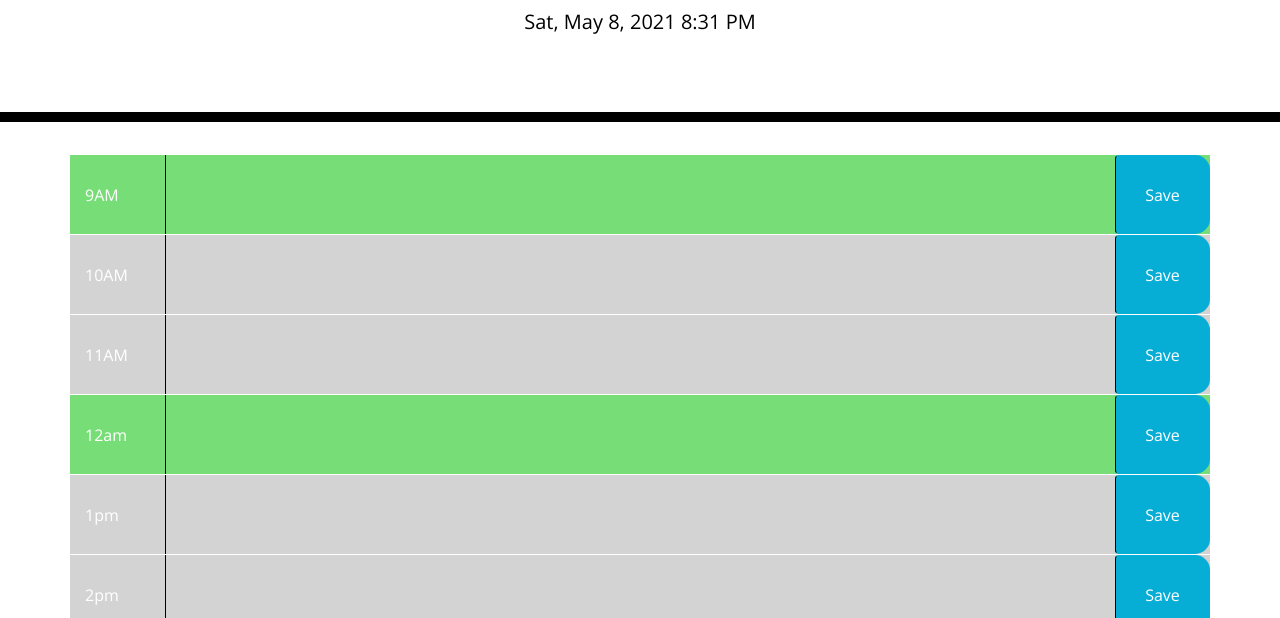
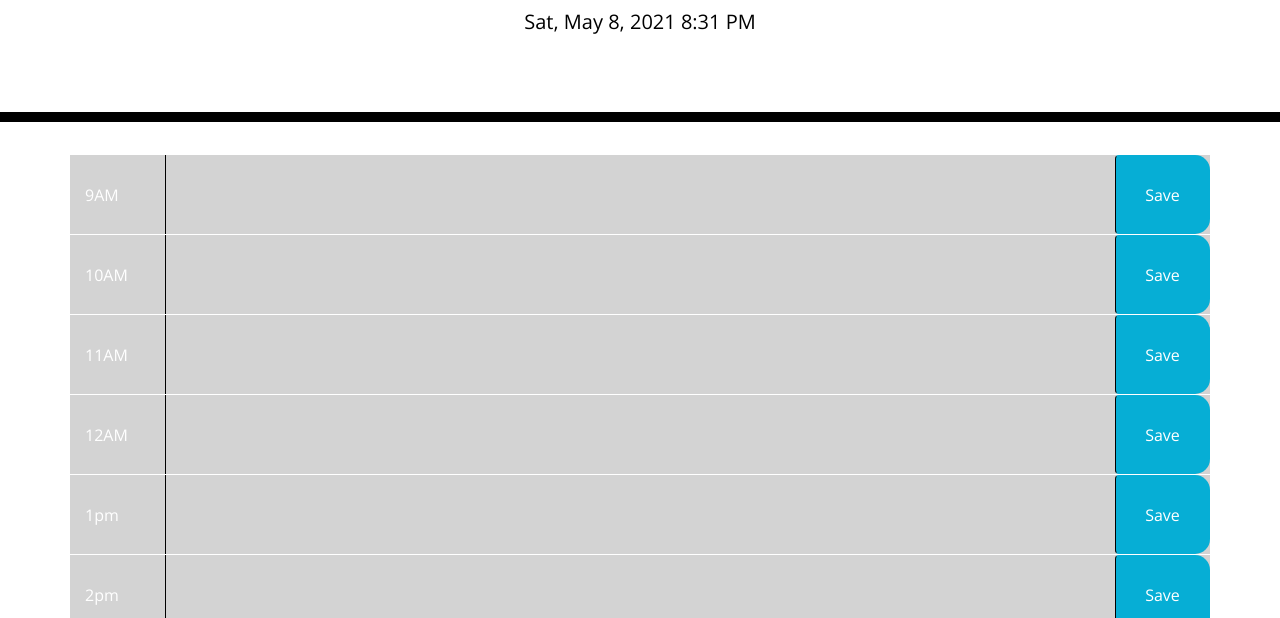
Before and after one commit to jbasquez/dayPlanner, a plain HTML site: page Develop/index.html in a window 1280 px wide. Shown: the part 182-800 px from the top of the page. Drawn offline with nearby package versions, Linux system fonts and the light colour scheme.

Commit message:
fixed coloring bug

```diff
--- a/Develop/index.html
+++ b/Develop/index.html
@@ -31,11 +31,11 @@
     <div class="container">
         <h2 class="now"></h2>
         <!-- format for time block -->
-        <div class="row scheduleForm">
-          <div id ="9" class="col-md-1 currentTime">
+        <div id="9" class="row scheduleForm">
+          <div class="col-md-1 currentTime">
             9AM
           </div>
-          <textarea id ="9" class="col-md-10 toDo">
+          <textarea id="9" class="col-md-10 toDo">
           </textarea>
           <button class="btn saveBtn col-md-1">Save</button>
         </div>
@@ -56,9 +56,9 @@
           </textarea>
           <button class="btn saveBtn col-md-1">Save</button>
         </div>
-        <div class="row scheduleForm">
-          <div id="12" class="col-md-1 currentTime">
-            12am
+        <div id="12" class="row scheduleForm">
+          <div class="col-md-1 currentTime">
+            12AM
           </div>
           <textarea id="12" class="col-md-10 toDo">
           </textarea>
```
